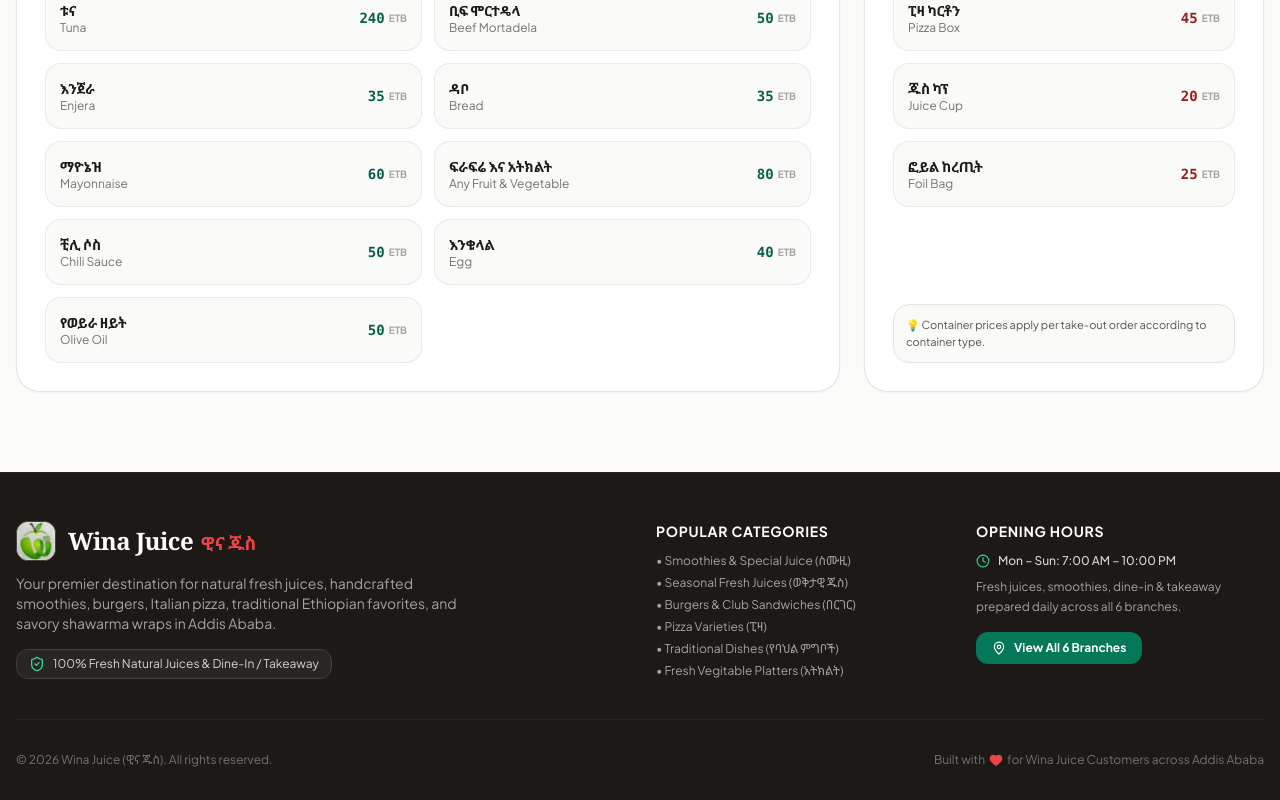
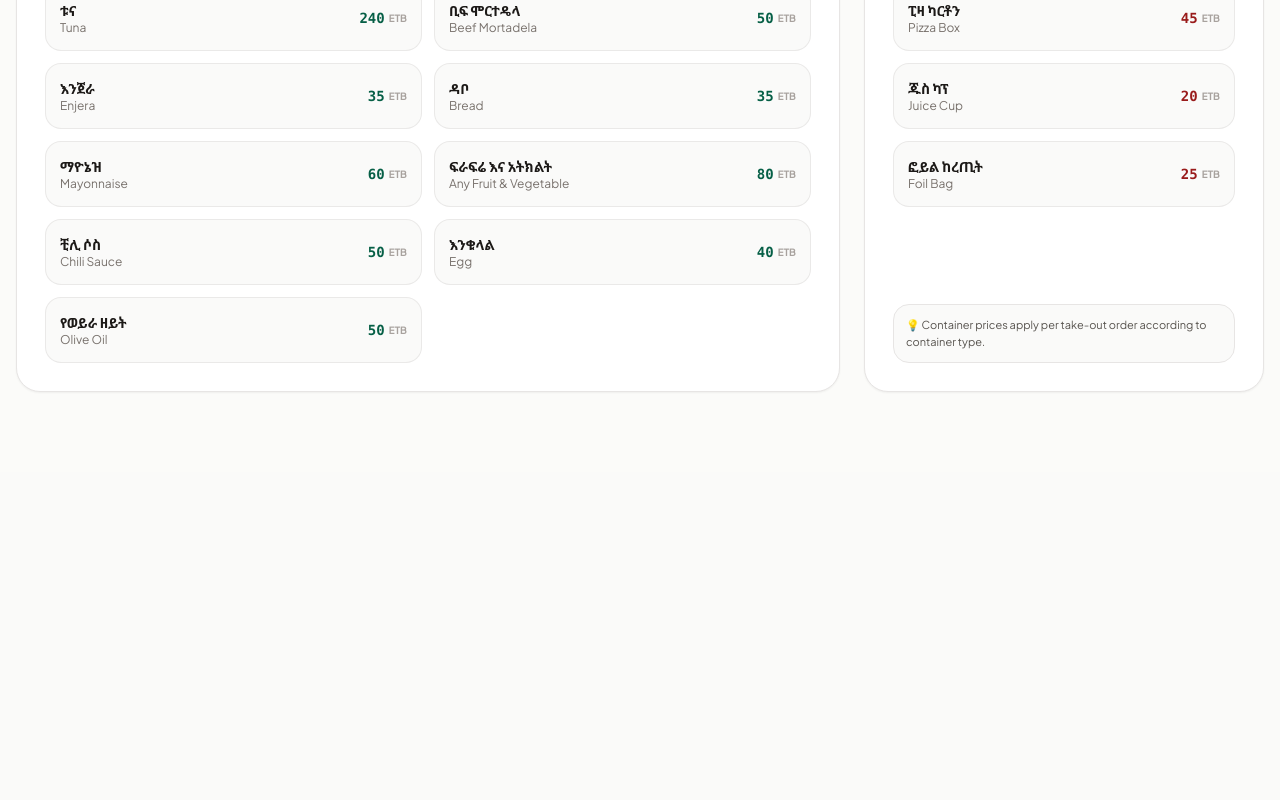
Before and after one commit to Zelalem14/Wina-Juice, a React (Vite) app: page /menu in a window 1280 px wide. Shown: the part 11136-11936 px from the top of the page. After the commit the page ends 11608 px from the top, so only its background shows below. Built offline with nearby package versions, Linux system fonts and the light colour scheme.

Commit message:
fix(menu): remove Wina Juice descriptions from the bottom of the menu page

```diff
--- a/src/App.tsx
+++ b/src/App.tsx
@@ -22,6 +22,7 @@ function AppContent() {
   const location = useLocation();
 
   const isHomePage = location.pathname === '/';
+  const isMenuPage = location.pathname === '/menu' || location.pathname.startsWith('/category');
 
   useEffect(() => {
     const handleScroll = () => {
@@ -68,8 +69,8 @@ function AppContent() {
         </Routes>
       </main>
 
-      {/* Footer (Rendered on non-home pages only, keeping home short & clean) */}
-      {!isHomePage && <Footer />}
+      {/* Footer (Rendered on non-home & non-menu pages, keeping them clean & focused) */}
+      {!isHomePage && !isMenuPage && <Footer />}
 
       {/* Mobile Sticky Bottom Navigation Bar (md:hidden) */}
       <MobileBottomNav />
--- a/src/components/Footer.tsx
+++ b/src/components/Footer.tsx
@@ -1,8 +1,11 @@
 import React from 'react';
-import { Link } from 'react-router-dom';
+import { Link, useLocation } from 'react-router-dom';
 import { Heart, ShieldCheck, Clock, MapPin } from 'lucide-react';
 
 export const Footer: React.FC = () => {
+  const location = useLocation();
+  const isMenuPage = location.pathname === '/menu' || location.pathname.startsWith('/category');
+
   return (
     <footer className="bg-stone-900 text-stone-300 pt-10 sm:pt-12 pb-6 sm:pb-8 px-4 border-t border-stone-800">
       <div className="max-w-7xl mx-auto">
@@ -26,6 +29,8 @@ export const Footer: React.FC = () => {
                 </span>
               </div>
             </div>
+            {!isMenuPage && (
+              <>
                 <p className="text-stone-400 text-xs sm:text-sm leading-relaxed max-w-md mb-4">
                   Your premier destination for natural fresh juices, handcrafted smoothies, burgers, Italian pizza, traditional Ethiopian favorites, and savory shawarma wraps in Addis Ababa.
                 </p>
@@ -33,6 +38,8 @@ export const Footer: React.FC = () => {
                   <ShieldCheck className="w-4 h-4 text-emerald-400" />
                   <span>100% Fresh Natural Juices & Dine-In / Takeaway</span>
                 </div>
+              </>
+            )}
           </div>
 
           {/* Quick Categories */}
```
Lines whose indentation alone changed are shown as unchanged.
